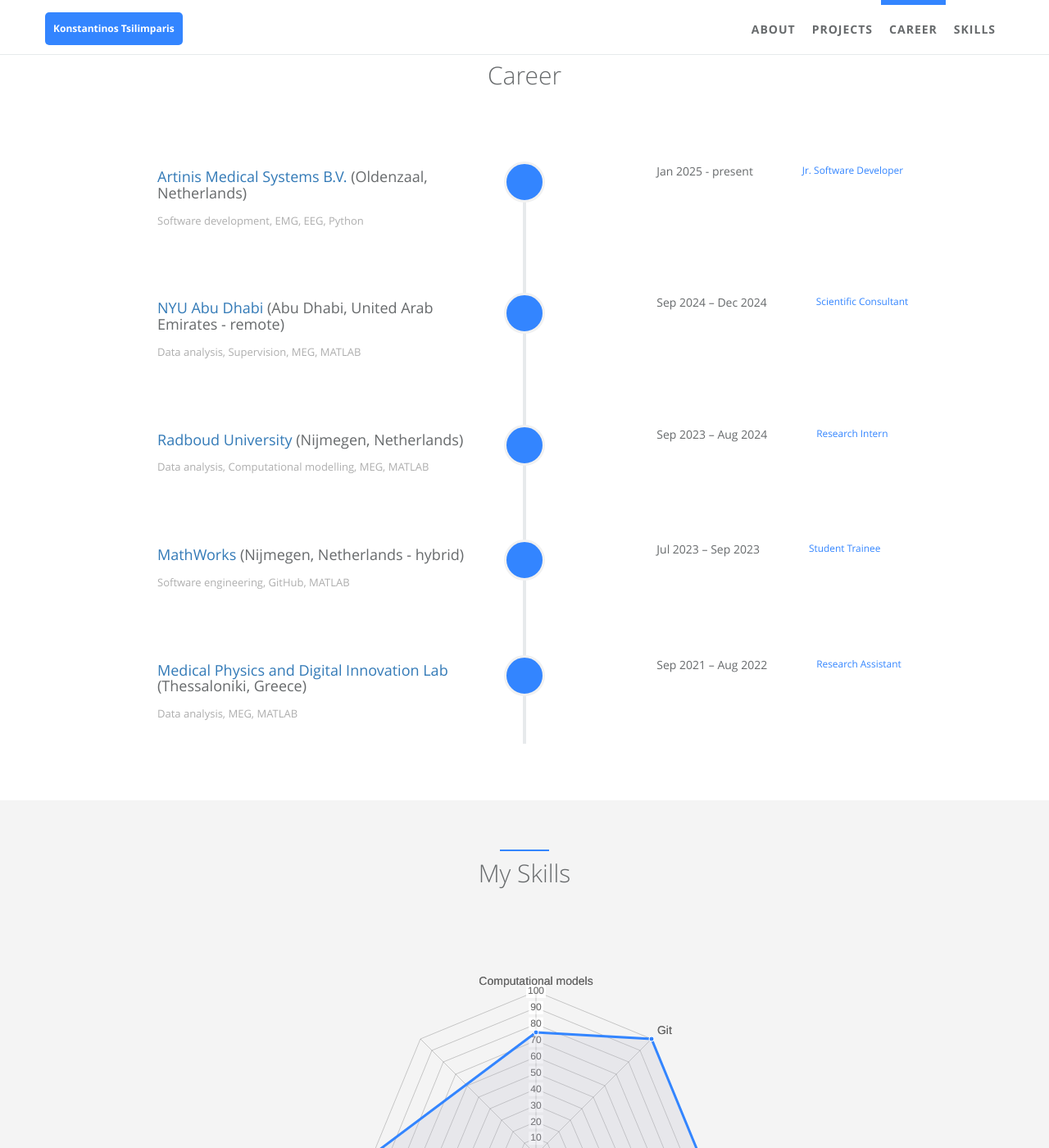
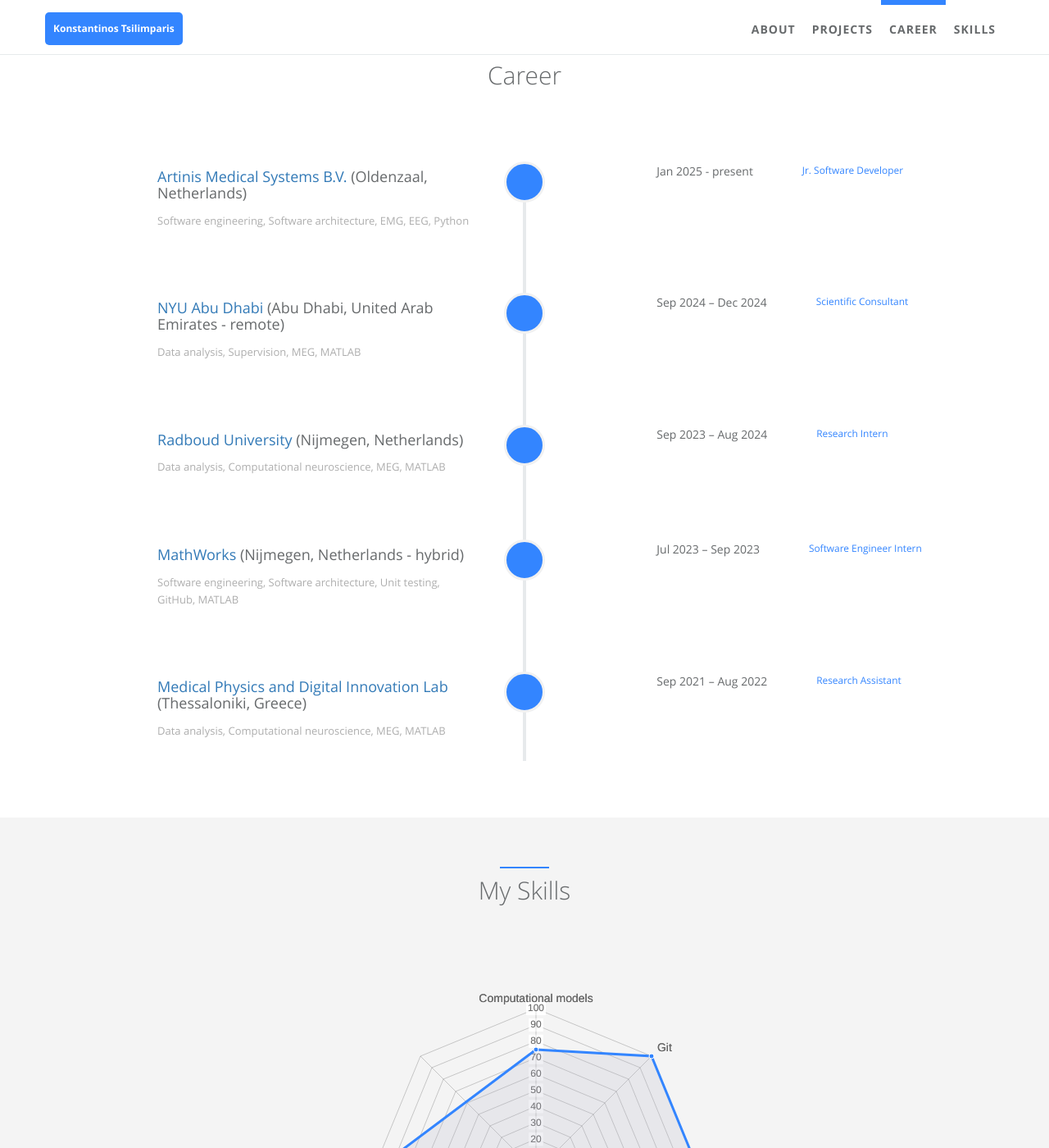
Before and after one commit to contsili/contsili.github.io, a Jekyll site: the page built from index.html, in a window 1280 px wide and 1400 px high, scrolled down 1448 px. Shown: the whole window at 82% size. Built offline with Jekyll 4.4.1, drawn with Linux system fonts in a browser that asks for light colours.

Commit message:
Update job descriptions and roles in careers.yml

```diff
--- a/_data/index/careers.yml
+++ b/_data/index/careers.yml
@@ -5,7 +5,7 @@
 -   name:
         detail: <a href="https://www.tmsi.artinis.com/" target="_blank">Artinis Medical Systems B.V.</a> (Oldenzaal, Netherlands)
     desc:
-        detail: Software development, EMG, EEG, Python
+        detail: Software engineering, Software architecture, EMG, EEG, Python
     date:
         detail: Jan 2025 - present
     job:
@@ -29,7 +29,7 @@
 -   name:
         detail: <a href="https://www.ru.nl/en/donders-institute" target="_blank">Radboud University</a> (Nijmegen, Netherlands)
     desc:
-        detail: Data analysis, Computational modelling, MEG, MATLAB
+        detail: Data analysis, Computational neuroscience, MEG, MATLAB
     date:
         detail: Sep 2023 – Aug 2024
     job:
@@ -39,17 +39,17 @@
 -   name:
         detail: <a href="https://www.incf.org/2023/matlab-community-toolbox-training-projects" target="_blank">MathWorks</a> (Nijmegen, Netherlands - hybrid)
     desc:
-        detail: Software engineering, GitHub, MATLAB
+        detail: Software engineering, Software architecture, Unit testing, GitHub, MATLAB
     date:
         detail: Jul 2023 – Sep 2023
     job:
-        detail: Student Trainee
+        detail: Software Engineer Intern
 
 
 -   name:
         detail: <a href="https://medphys.med.auth.gr/" target="_blank">Medical Physics and Digital Innovation Lab</a> (Thessaloniki, Greece)
     desc:
-        detail: Data analysis, MEG, MATLAB
+        detail: Data analysis, Computational neuroscience, MEG, MATLAB
     date:
         detail: Sep 2021 – Aug 2022
     job:
```
